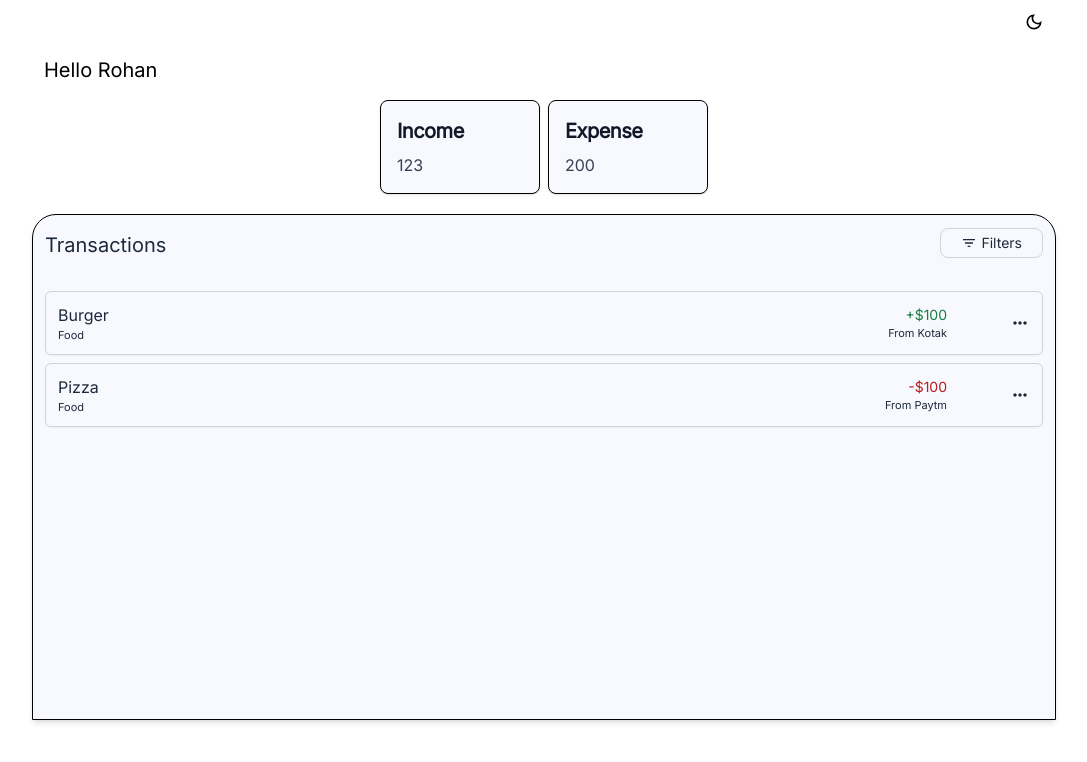
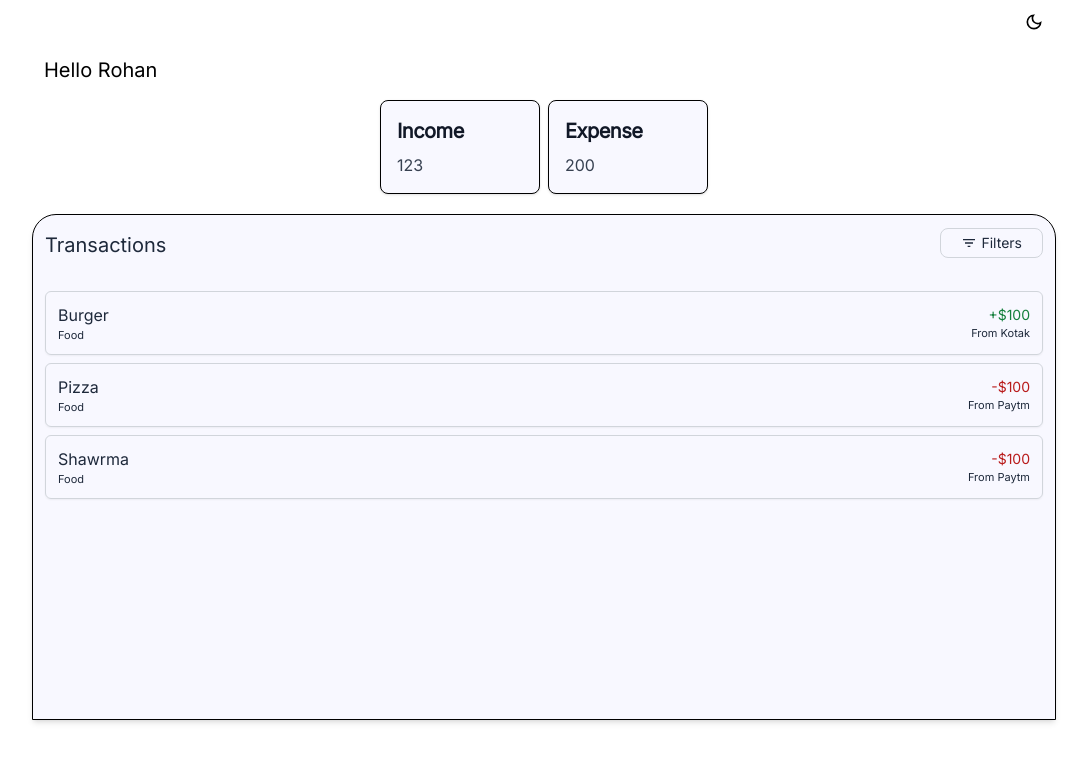
Before and after one commit to amrohan/expenso-app, an Angular app: page / in a window 1280 px wide. Shown: the top 762 px of the page, without its empty margins (96-1183 px from the left). Built offline with nearby package versions, Linux system fonts and the light colour scheme.

Commit message:
added routing for dynamic cards

```diff
--- a/src/app/app.component.ts
+++ b/src/app/app.component.ts
@@ -11,4 +11,5 @@ import { RouterOutlet } from '@angular/router';
 })
 export class AppComponent {
   title = 'expenso';
+
 }
--- a/src/app/app.routes.ts
+++ b/src/app/app.routes.ts
@@ -1,6 +1,8 @@
 import { Routes } from '@angular/router';
 import { HomeComponent } from './pages/home/home.component';
+import { TransactionComponent } from './pages/transaction.component';
 
 export const routes: Routes = [
-    { path: '', component: HomeComponent }
+    { path: '', component: HomeComponent },
+    { path: 'transaction/:id', component: TransactionComponent }
 ];
--- a/src/app/components/layout.component.ts
+++ b/src/app/components/layout.component.ts
@@ -7,7 +7,7 @@ import { NavbarComponent } from './navbar.component';
   standalone: true,
   imports: [CommonModule, NavbarComponent],
   template: `
-  <section class="dark:bg-black dark:text-slate-50 bg-white h-full w-full">
+  <section class="dark:bg-black dark:text-slate-50 bg-white h-screen w-full">
     <div class="max-w-5xl mx-auto">
       <app-navbar></app-navbar>
       <ng-content></ng-content>
--- a/src/app/pages/home/home.component.html
+++ b/src/app/pages/home/home.component.html
@@ -57,16 +57,18 @@
     <main class="max-h-[28rem] min-h-[28rem] p-3 overflow-scroll">
       @for (item of data; track $index) {
       <div
-        class="w-full mt-2 flex items-center max-h-16 dark:bg-zinc-950 dark:text-slate-100 rounded-md shadow-sm border border-gray-300 dark:border-zinc-800"
+        [routerLink]="['/transaction', item._id]"
+        routerLinkActive="active"
+        class="cursor-pointer w-full mt-2 flex items-center max-h-16 dark:bg-zinc-950 dark:text-slate-100 rounded-md shadow-sm border border-gray-300 dark:border-zinc-800"
       >
         <!-- Name -->
-        <div class="flex flex-col justify-center items-start h-full p-3 w-7/12">
+        <div class="flex flex-col justify-center items-start h-full p-3 w-8/12">
           <p class="text-base">{{ item.title }}</p>
           <p class="text-[11px] dark:text-slate-300">{{ item.categoryId }}</p>
         </div>
         <!-- Amounts -->
         <div class="w-4/12 flex flex-col justify-center items-end p-3">
-          @if ($index%2===0) {
+          @if (item.type==='income') {
           <p class="text-sm text-green-700">+${{ item.amount }}</p>
           }@else {
           <p class="text-sm text-red-700">-${{ item.amount }}</p>
@@ -76,7 +78,7 @@
           </p>
         </div>
         <!-- Menu -->
-        <div class="w-1/12 flex flex-col justify-center items-end h-full p-3">
+        <!-- <div class="w-1/12 flex flex-col justify-center items-end h-full p-3">
           <svg
             xmlns="http://www.w3.org/2000/svg"
             height="24"
@@ -89,7 +91,7 @@
               d="M240-400q-33 0-56.5-23.5T160-480q0-33 23.5-56.5T240-560q33 0 56.5 23.5T320-480q0 33-23.5 56.5T240-400Zm240 0q-33 0-56.5-23.5T400-480q0-33 23.5-56.5T480-560q33 0 56.5 23.5T560-480q0 33-23.5 56.5T480-400Zm240 0q-33 0-56.5-23.5T640-480q0-33 23.5-56.5T720-560q33 0 56.5 23.5T800-480q0 33-23.5 56.5T720-400Z"
             />
           </svg>
-        </div>
+        </div> -->
       </div>
       }@empty {
       <div class="h-[300px] w-full grid place-content-center">
--- a/src/app/pages/home/home.component.ts
+++ b/src/app/pages/home/home.component.ts
@@ -1,6 +1,7 @@
 import { Component, } from '@angular/core';
 import { CommonModule } from '@angular/common';
 import { LayoutComponent } from '../../components/layout.component';
+import { RouterLink } from '@angular/router';
 
 export class transaction {
   _id: string
@@ -16,7 +17,7 @@ export class transaction {
 @Component({
   selector: 'app-home',
   standalone: true,
-  imports: [CommonModule, LayoutComponent],
+  imports: [CommonModule, LayoutComponent, RouterLink],
   templateUrl: './home.component.html',
 })
 export class HomeComponent {
@@ -38,7 +39,16 @@ export class HomeComponent {
       amount: 100,
       date: new Date(),
       userId: '1',
-      type: 'income',
+      type: 'expense',
+      accountId: 'Paytm'
+    }, {
+      _id: "XXXXXXX",
+      title: 'Shawrma',
+      categoryId: 'Food',
+      amount: 100,
+      date: new Date(),
+      userId: '1',
+      type: 'expense',
       accountId: 'Paytm'
     }
 
--- /dev/null
+++ b/src/app/pages/transaction.component.html
@@ -0,0 +1 @@
+<p>transaction works!</p>
--- /dev/null
+++ b/src/app/pages/transaction.component.ts
@@ -0,0 +1,14 @@
+import { Component } from '@angular/core';
+import { CommonModule } from '@angular/common';
+
+@Component({
+  selector: 'app-transaction',
+  standalone: true,
+  imports: [CommonModule,],
+  templateUrl: './transaction.component.html',
+
+  styles: ``
+})
+export class TransactionComponent {
+
+}
```
